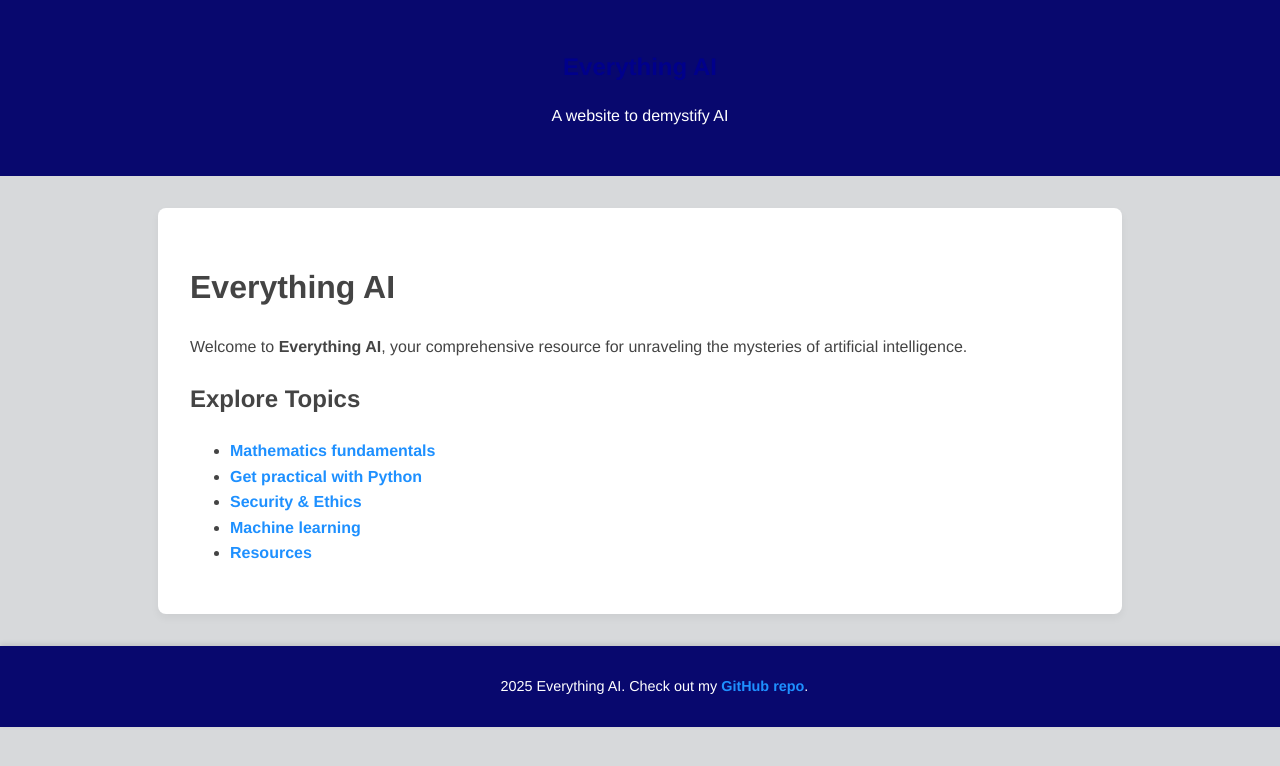
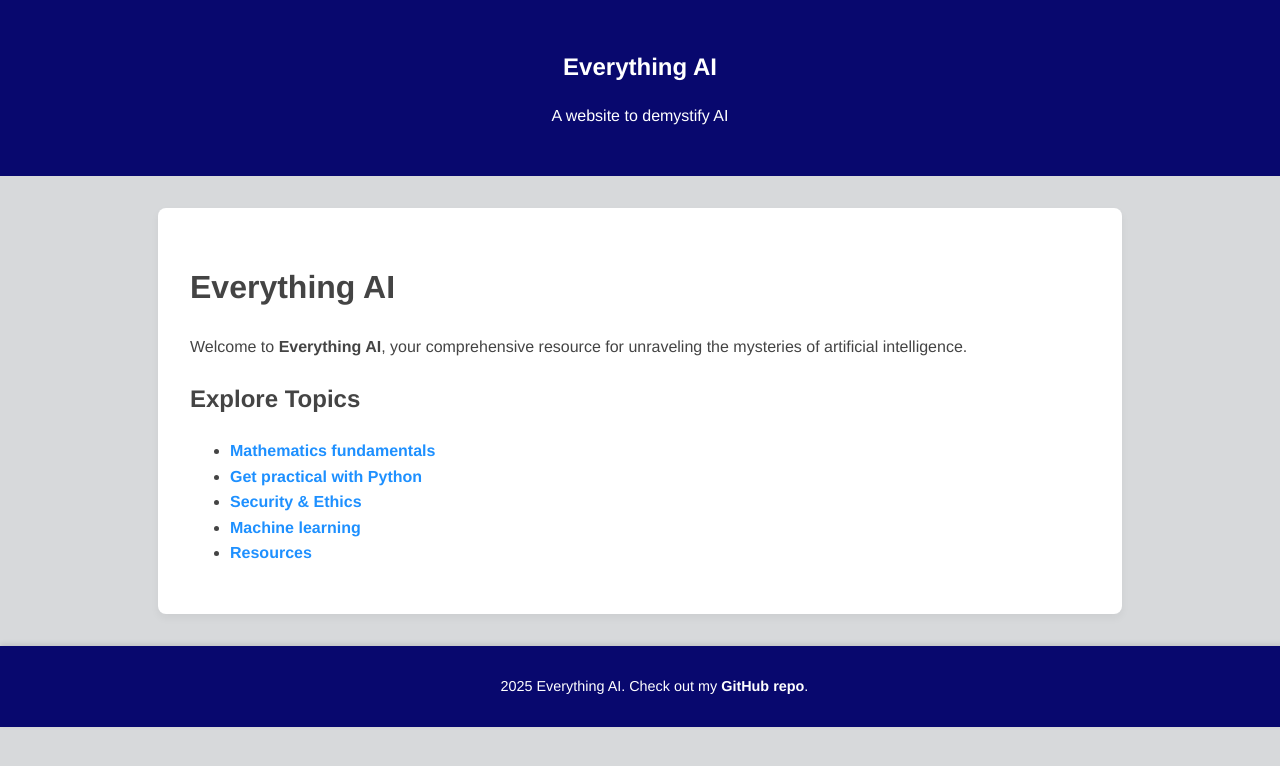
Before and after one commit to ai-paradox/ai-paradox.github.io, a Jekyll site: the page built from index.md, in a window 1280 px wide. Shown: the top 766 px of the page. Built offline with Jekyll 4.4.1, drawn with Linux system fonts in a browser that asks for light colours.

Commit message:
Update styles.css

```diff
--- a/assets/css/styles.css
+++ b/assets/css/styles.css
@@ -27,7 +27,7 @@
 }
 
 header h1 {
-    color: #00008b;
+    color: #ffffff;
     text-decoration: none;
     font-size: 1.5em;
 }
@@ -46,6 +46,10 @@
     text-decoration: none;
     font-weight: bold;
     transition: color 0.3s ease, text-decoration 0.3s ease;
+}
+
+footer a {
+    color: #ffffff;
 }
 
 a:hover {
```
